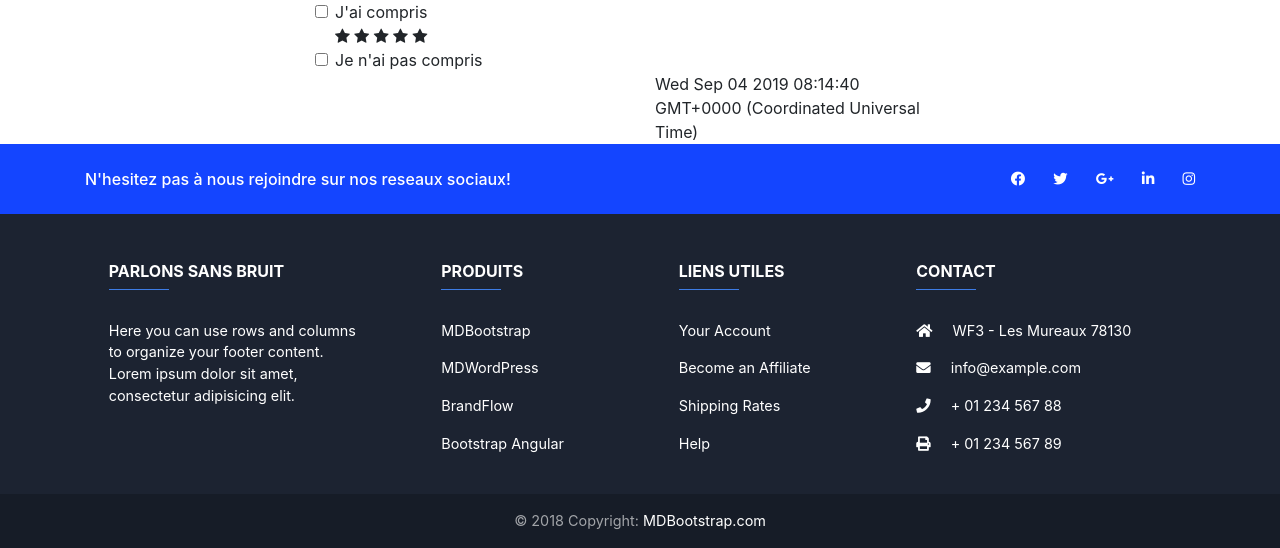
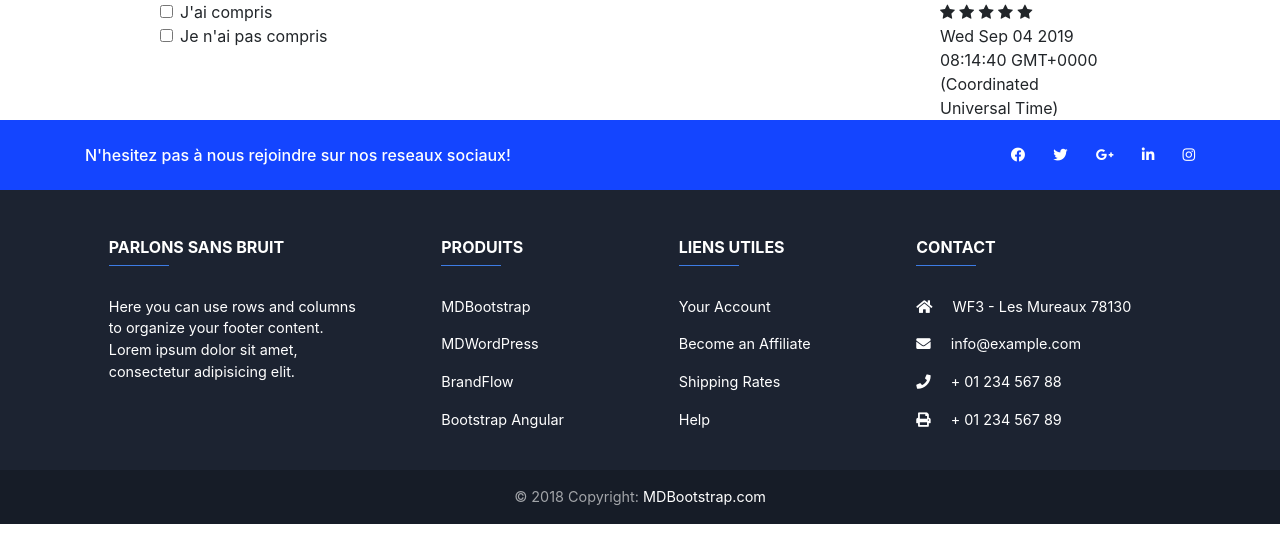
Before and after one commit to jordanlbq/Projet-Webforce3, a Symfony app: template projet/templates/definition/Definition.html.twig in a window 1280 px wide. Shown: the part 925-1473 px from the top of the page. After the commit the page ends 1449 px from the top, so only its background shows below. Run offline with Twig, Linux system fonts and the light colour scheme; the template is opened without the code that fills it, so the values that code supplies are empty; some libraries are stand-ins or nearby versions.

Commit message:
page connexion center

```diff
--- a/projet/templates/definition/Definition.html.twig
+++ b/projet/templates/definition/Definition.html.twig
@@ -21,30 +21,42 @@
 </div>
 </div>
 
-<div class="col-md-6 offset-3">
-    <input class="form-check-input" type="checkbox" id="inlineCheckbox1" value="option1">
+
+
+  <div class="container">
+    <div class="row justify-content-md-center">
+      <div class="col col-lg-8">
+        <input class="form-check-input" type="checkbox" id="inlineCheckbox1" value="option1">
     <label class="form-check-label" for="inlineCheckbox1">J'ai compris</label>
-    <link rel="stylesheet" href="https://cdnjs.cloudflare.com/ajax/libs/font-awesome/4.7.0/css/font-awesome.min.css">
-<div class="display-flex">
+      </div>
+
+      <div class="col col-lg-2">
+        <link rel="stylesheet" href="https://cdnjs.cloudflare.com/ajax/libs/font-awesome/4.7.0/css/font-awesome.min.css">
     <span class="fa fa-star checked"></span>
     <span class="fa fa-star checked"></span>
     <span class="fa fa-star checked"></span>
     <span class="fa fa-star"></span>
     <span class="fa fa-star"></span>
+      </div>
+    </div>
+
   </div>
-</div>
-  <div class="col-md-6 offset-3">
-    <input class="form-check-input" type="checkbox" id="inlineCheckbox2" value="option2">
+
+  <div class="container">
+    <div class="row justify-content-md-center">
+      <div class="col col-lg-8">
+        <input class="form-check-input" type="checkbox" id="inlineCheckbox2" value="option2">
     <label class="form-check-label" for="inlineCheckbox2">Je n'ai pas compris</label>
-    <div class="col-md-6 offset-6">
-      <SCRIPT LANGUAGE="JavaScript">
+      </div>
+
+      <div class="col col-lg-2">
+        <SCRIPT LANGUAGE="JavaScript">
     var maintenant=new Date();
     document.write(maintenant);
     </SCRIPT>
+      </div>
     </div>
   </div>
 
 
-
-
 {% endblock %}
```
Also changed, not shown: projet/templates/user/login.html.twig (+5 -5 lines).
